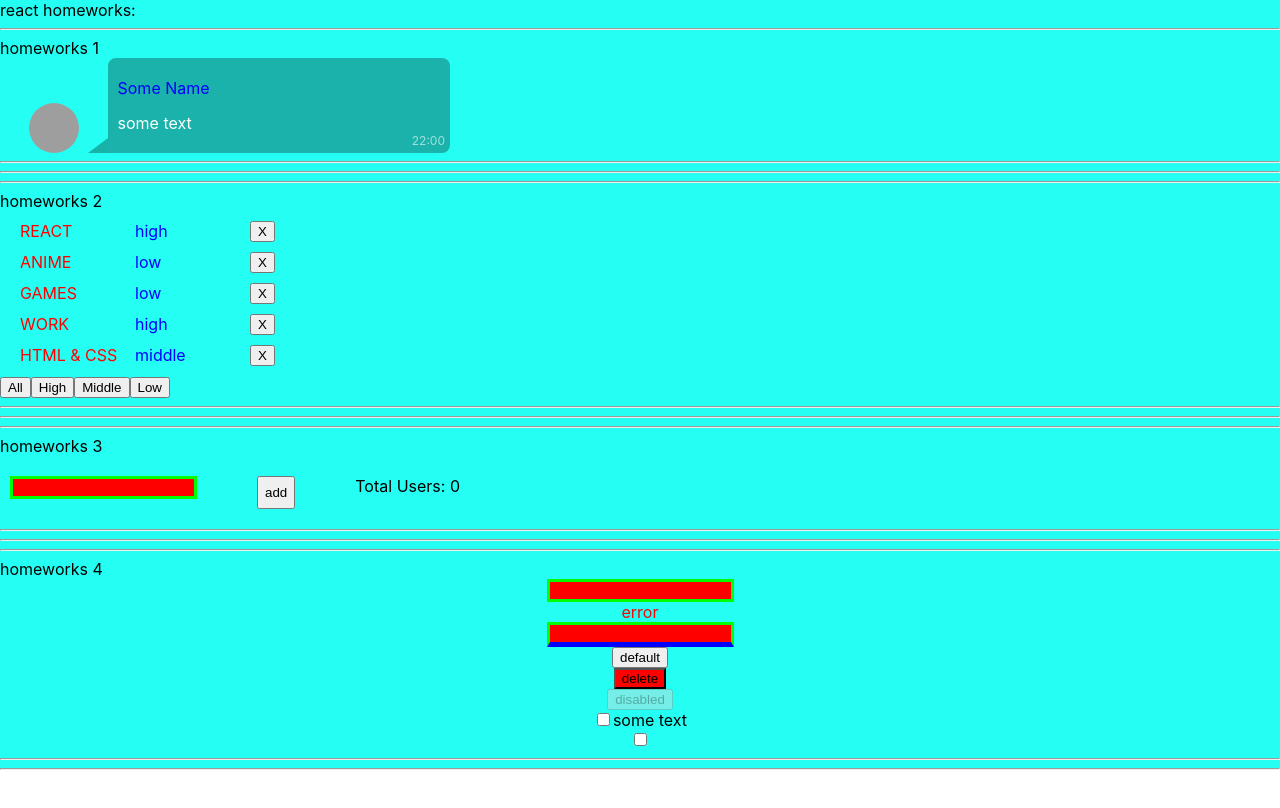
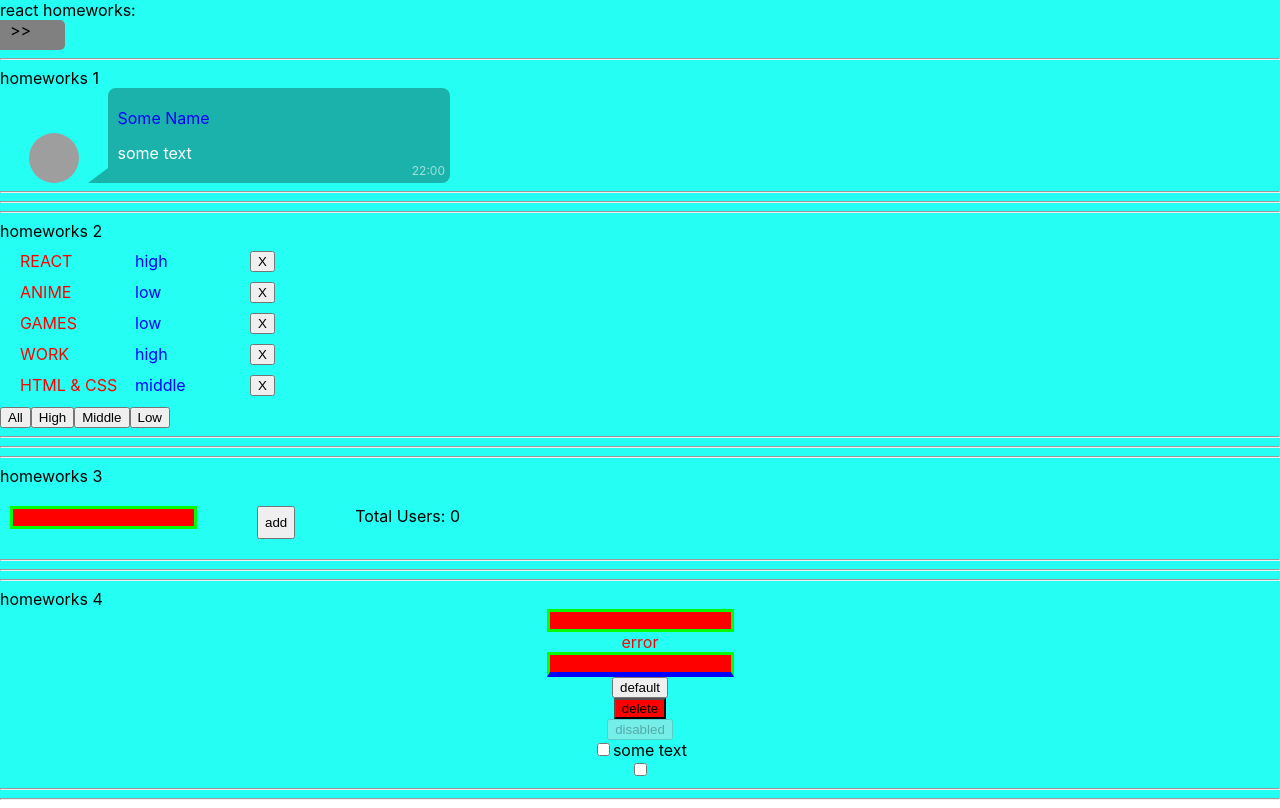
Before and after one commit to Sergey-Rimsha/homeWorks_Ignat, a React (Create React App) app: page / in a window 1280 px wide. Built offline with nearby package versions, Linux system fonts and the light colour scheme; grey boxes are pictures that could not be loaded.

Commit message:
lesson_homework 5-

```diff
--- a/package.json
+++ b/package.json
@@ -13,6 +13,7 @@
     "@types/uuid": "^8.3.4",
     "react": "^17.0.2",
     "react-dom": "^17.0.2",
+    "react-router-dom": "6",
     "react-scripts": "5.0.0",
     "typescript": "^4.4.2",
     "uuid": "^8.3.2",
--- a/src/p1-main/m1-ui/u1-app/App.tsx
+++ b/src/p1-main/m1-ui/u1-app/App.tsx
@@ -4,18 +4,19 @@ import HW1 from '../../../p2-homeworks/h1/HW1'
 import HW2 from "../../../p2-homeworks/h2/HW2";
 import HW3 from "../../../p2-homeworks/h3/HW3";
 import HW4 from "../../../p2-homeworks/h4/HW4";
+import HW5 from "../../../p2-homeworks/h5/HW5";
 
 function App() {
     return (
         <div className={s.App}>
             <div>react homeworks:</div>
             {/*дз№1 выполнено*/}
-            <HW1/>
+            {/*<HW1/>*/}
             {/*дз№2 выполнено*/}
-            <HW2/>
-            <HW3/>
-            <HW4/>
-            {/*<HW5/>*/}
+            {/*<HW2/>*/}
+            {/*<HW3/>*/}
+            {/*<HW4/>*/}
+            <HW5/>
 
         </div>
     )
--- a/src/p2-homeworks/h5/HW5.tsx
+++ b/src/p2-homeworks/h5/HW5.tsx
@@ -1,18 +1,19 @@
 import React from 'react'
 import Header from './Header'
-import Routes from './Routes'
+import {BrowserRouter, HashRouter} from "react-router-dom";
+import RoutesHW from "./Routes";
 
 function HW5() {
 	return (
 		<div>
 			{/*в gh-pages лучше работает HashRouter*/}
-            {/*<HashRouter>*/}
+			<BrowserRouter>
 
 				<Header/>
 
-            <Routes/>
+				<RoutesHW/>
 
-            {/*</HashRouter>*/}
+			</BrowserRouter>
 		</div>
 	)
 }
--- a/src/p2-homeworks/h5/Header.tsx
+++ b/src/p2-homeworks/h5/Header.tsx
@@ -1,10 +1,22 @@
 import React from 'react'
+import {NavLink} from "react-router-dom";
+import style from './styleHW5.module.css';
 
 function Header() {
     return (
-        <div>
-            // add NavLinks
-
+        <div className={style.header}>
+            {/*// add NavLinks*/}
+            <div className={style.panel}>
+                {'>>'}
+                <div className={style.hidden_panel}>
+                    <NavLink to={'/pre-junior'}>
+                        <span className={style.active}>pre-junior</span>
+                    </NavLink>
+                    <NavLink to={'/gg'}>
+                        <span className={''} >junior</span>
+                    </NavLink>
+                </div>
+            </div>
         </div>
     )
 }
--- a/src/p2-homeworks/h5/Routes.tsx
+++ b/src/p2-homeworks/h5/Routes.tsx
@@ -1,29 +1,39 @@
 import React from 'react'
+import Error404 from "./pages/Error404";
+import PreJunior from "./pages/PreJunior";
+
+import {
+	Routes,
+	Route
+} from "react-router-dom";
 
 export const PATH = {
 	PRE_JUNIOR: '/pre-junior',
 	// add paths
 }
 
-function Routes() {
+function RoutesHW() {
 	return (
 		<div>
 			{/*Switch выбирает первый подходящий роут*/}
-            {/*<Switch>*/}
+			<Routes>
 
 				{/*в начале мы попадаем на страницу '/' и переходим сразу на страницу PRE_JUNIOR*/}
 				{/*exact нужен чтоб указать полное совподение (что после '/' ничего не будет)*/}
-            {/*<Route path={'/'} exact render={() => <Redirect to={PATH.PRE_JUNIOR}/>}/>*/}
+				{/*<Route element={() => <PreJunior/>}/>*/}
+				<Route path={'/'} element={<PreJunior/>}/>
 
-            {/*<Route path={PATH.PRE_JUNIOR} render={() => <PreJunior/>}/>*/}
-                // add routes
+				<Route path={PATH.PRE_JUNIOR} element={<PreJunior/>}/>
+				<Route path={'/gg'} element={<div>ads</div>}/>
+				{/*// add routes*/}
 
 				{/*у этого роута нет пути, он отрисуется если пользователь захочет попасть на несуществующую страницу*/}
-            {/*<Route render={() => <Error404/>}/>*/}
+				<Route path='*' element={<Error404/>}/>
 
-            {/*</Switch>*/}
+			</Routes>
+
 		</div>
 	)
 }
 
-export default Routes
+export default RoutesHW
--- /dev/null
+++ b/src/p2-homeworks/h5/styleHW5.module.css
@@ -0,0 +1,47 @@
+
+.header {
+
+}
+
+.panel {
+    display: flex;
+    width: 55px;
+    height: 30px;
+    background-color: gray;
+    border-radius: 0 5px 5px 0;
+    padding-left: 10px;
+    position: relative;
+    transition: .3s;
+
+}
+
+.hidden_panel {
+    display: flex;
+    position: absolute;
+    left: -300px;
+    width: 300px;
+    height: 30px;
+    background-color: grey;
+    transition: .3s;
+}
+
+.hidden_panel a {
+    text-decoration: none;
+    padding-left: 10px;
+    color: white;
+}
+.hidden_panel a:active {
+    color: aqua;
+}
+
+.panel:hover {
+    left:0;
+}
+.panel:hover .hidden_panel {
+    left: 55px;
+    border-radius: 5px;
+}
+
+.active {
+    color: aqua;
+}
```
Also changed, not shown: 1 other file (tests, documents, lock files or other folders). Lines whose indentation alone changed are shown as unchanged.
